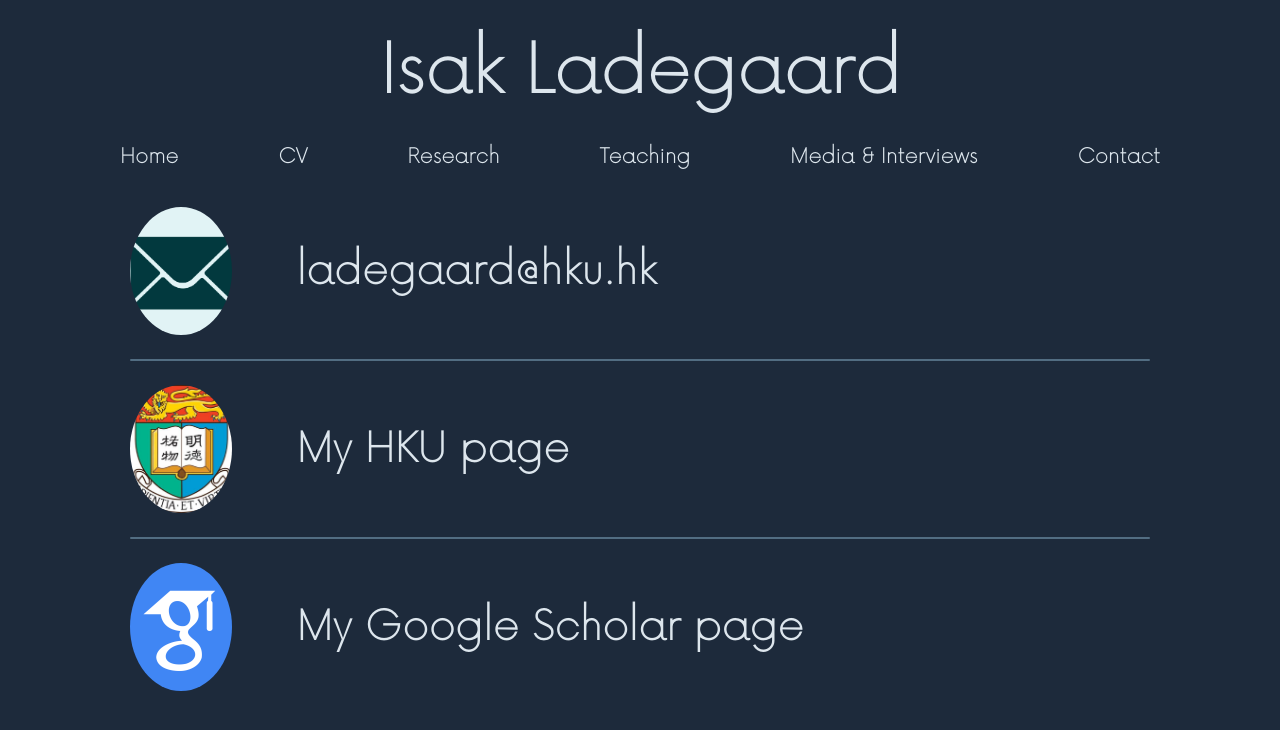
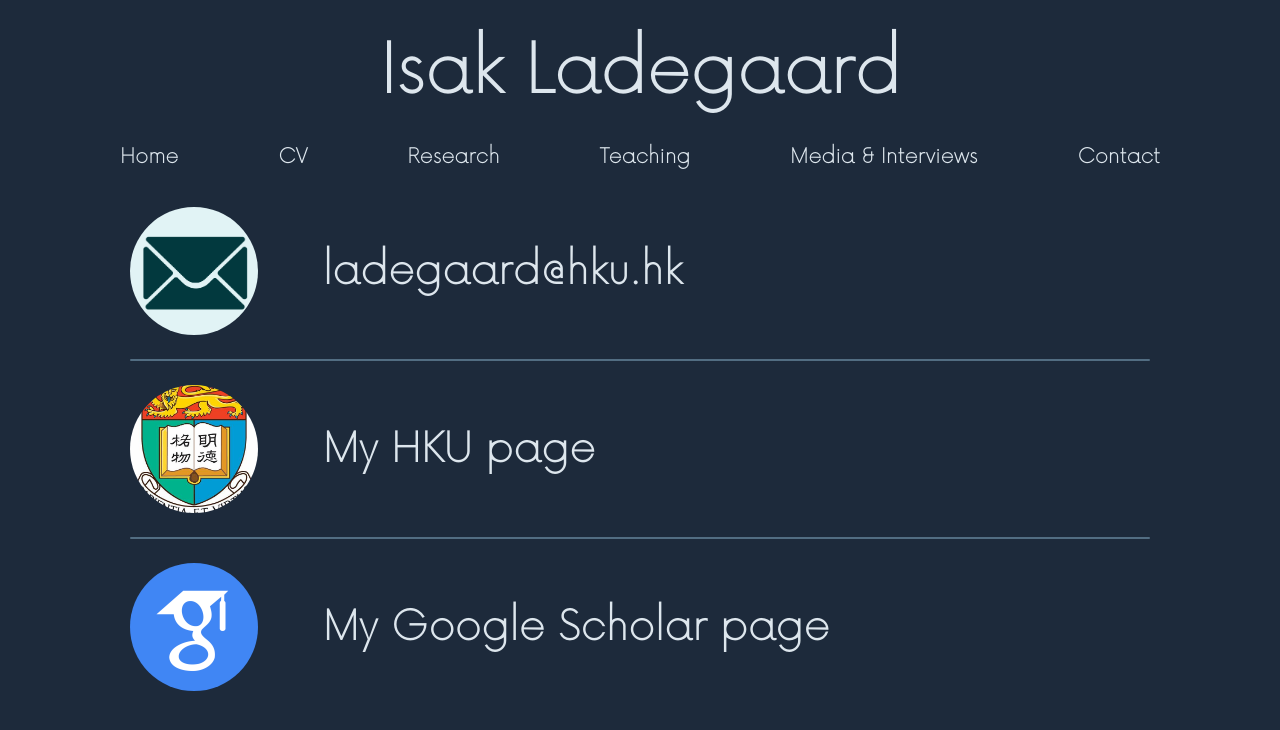
Before and after one commit to sveisa/sveisa.github.io, a plain HTML site: page pages/Contact.html in a window 1280 px wide. Shown: the top 730 px of the page. Drawn offline with Linux system fonts and the light colour scheme.

Commit message:
Update sharedStyles.css

```diff
--- a/styles/sharedStyles.css
+++ b/styles/sharedStyles.css
@@ -95,7 +95,7 @@ header {
 }
 
 img{
-    max-width: 10%;
+    max-width: 50%;
 }
 
 .flex {
```
